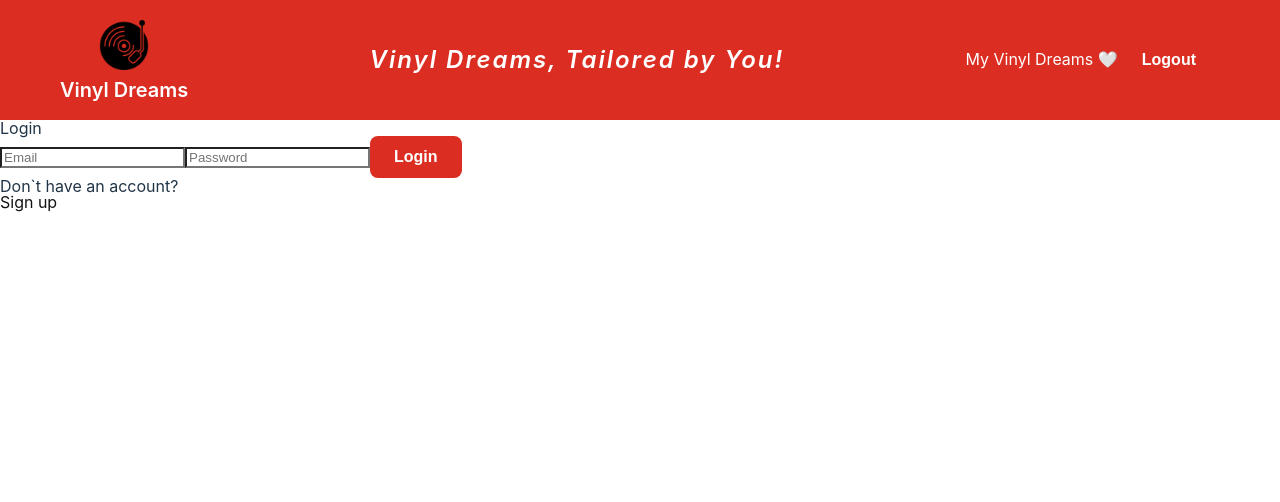
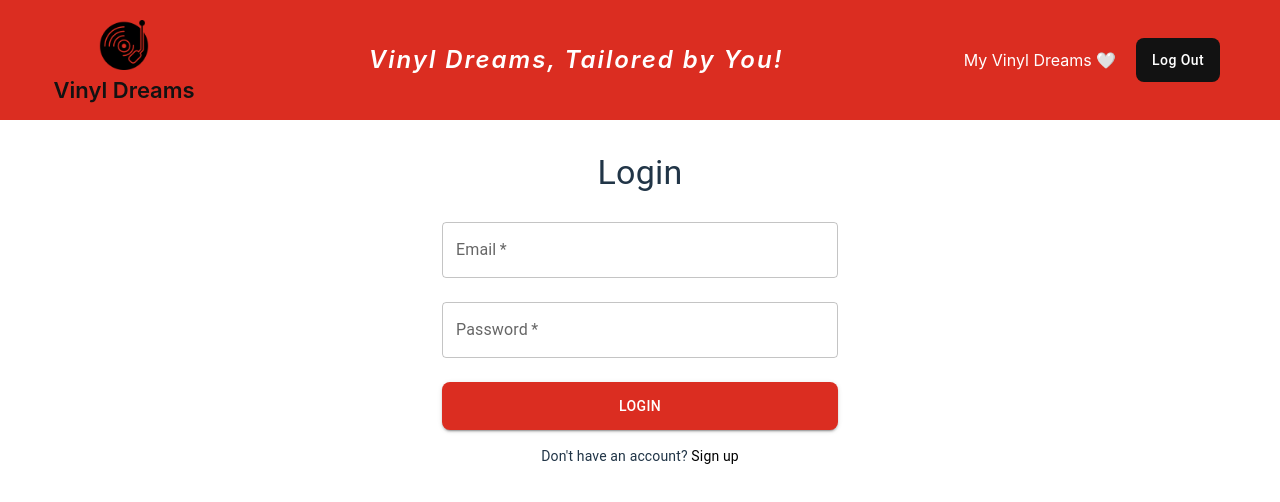
Before and after one commit to VladaBessikalo/VinylDreams, a React (Vite) app: page /login in a window 1280 px wide. Shown: the top 502 px of the page. Built offline with nearby package versions, Linux system fonts and the light colour scheme; no server answers; sample sign-in values are in the browser's storage; the HTML template or start-up script is replaced by a standard one.

Commit message:
style: create button components

```diff
--- a/package.json
+++ b/package.json
@@ -10,6 +10,9 @@
     "preview": "vite preview"
   },
   "dependencies": {
+    "@emotion/react": "^11.14.0",
+    "@emotion/styled": "^11.14.0",
+    "@mui/material": "^6.4.5",
     "crypto-randomuuid": "^1.0.0",
     "dotenv": "^16.4.7",
     "firebase": "^11.3.1",
--- a/src/App.scss
+++ b/src/App.scss
@@ -33,3 +33,13 @@ button {
     width: 20px;
     height: 20px;
 }
+
+.form {
+    &__toggle {
+        color: black;
+
+        &:hover {
+            color: red;
+        }
+    }
+}
--- /dev/null
+++ b/src/components/AppButton.jsx
@@ -0,0 +1,14 @@
+import { styled } from '@mui/material/styles';
+import { Button } from '@mui/material';
+
+export const AppButton = styled(Button)(() => ({
+    backgroundColor: 'rgb(219, 45, 33)',
+    color: 'rgb(255, 255, 255)',
+    padding: '12px 24px',
+    borderRadius: '8px',
+    '&:hover': {
+        backgroundColor: 'rgb(18, 18, 18)',
+        color: 'rgb(255, 255, 255)',
+        boxShadow: '0px 4px 10px rgba(219, 45, 33, 0.5)'
+    }
+}));
--- /dev/null
+++ b/src/components/AuthForm.jsx
@@ -0,0 +1,90 @@
+import { useState } from 'react';
+import { useNavigate } from 'react-router-dom';
+import { Link } from 'react-router-dom';
+import Header from './Header.jsx';
+import { TextField, Typography, Container, Box } from '@mui/material';
+import { AppButton } from './AppButton.jsx';
+
+const AuthForm = ({ onSubmit, heading, linkText, linkPath, errorMessage }) => {
+    const [email, setEmail] = useState('');
+    const [password, setPassword] = useState('');
+    const [error, setError] = useState('');
+
+    const navigate = useNavigate();
+
+    const handleSubmit = async (e) => {
+        e.preventDefault();
+        setError('');
+        try {
+            await onSubmit(email, password);
+            navigate('/wishlist');
+        } catch (err) {
+            setError(errorMessage || `Error: ${err.message}`);
+        }
+    };
+
+    return (
+        <>
+            <Header />
+            <Container maxWidth="xs">
+                <Box
+                    sx={{
+                        display: 'flex',
+                        flexDirection: 'column',
+                        alignItems: 'center',
+                        marginTop: 4
+                    }}
+                >
+                    <Typography variant="h4" component="h1" gutterBottom>
+                        {heading}
+                    </Typography>
+                    {error && (
+                        <Typography color="error" variant="body2" gutterBottom>
+                            {error}
+                        </Typography>
+                    )}
+                    <form onSubmit={handleSubmit} style={{ width: '100%' }}>
+                        <TextField
+                            fullWidth
+                            label="Email"
+                            type="email"
+                            value={email}
+                            onChange={(e) => setEmail(e.target.value)}
+                            margin="normal"
+                            required
+                        />
+                        <TextField
+                            fullWidth
+                            label="Password"
+                            type="password"
+                            value={password}
+                            onChange={(e) => setPassword(e.target.value)}
+                            margin="normal"
+                            required
+                        />
+                        <AppButton
+                            type="submit"
+                            variant="contained"
+                            fullWidth
+                            sx={{ marginTop: 2 }}
+                        >
+                            {heading}
+                        </AppButton>
+                    </form>
+                    <Typography variant="body2" sx={{ marginTop: 2 }}>
+                        {linkText}{' '}
+                        <Link
+                            to={linkPath}
+                            style={{ textDecoration: 'none' }}
+                            className="form__toggle"
+                        >
+                            {heading === 'Login' ? 'Sign up' : 'Login'}
+                        </Link>
+                    </Typography>
+                </Box>
+            </Container>
+        </>
+    );
+};
+
+export default AuthForm;
--- a/src/components/Header.jsx
+++ b/src/components/Header.jsx
@@ -2,6 +2,7 @@ import { Link, useLocation } from 'react-router-dom';
 import { useAuth } from '../auth/context/AuthContext.jsx';
 import './Header.scss';
 import vinylIcon from '../assets/vinyl-icon.png';
+import { HeaderButton } from './HeaderButton.jsx';
 
 export default function Header() {
     const { user, logOut } = useAuth();
@@ -20,7 +21,7 @@ export default function Header() {
                 </Link>
             </header>
             <div className="header__motto"> Vinyl Dreams, Tailored by You!</div>
-            <nav className="header_nav">
+            <nav className="header__nav">
                 {user ? (
                     <>
                         {pathname === '/wishlist' ? (
@@ -28,10 +29,14 @@ export default function Header() {
                         ) : (
                             <Link to="/wishlist">My Vinyl Dreams 🤍</Link>
                         )}
-                        <button onClick={logOut}>Logout</button>
+                        <HeaderButton onClick={logOut}>Log out</HeaderButton>
                     </>
                 ) : (
-                    pathname === '/' && <Link to="/login">Login</Link>
+                    pathname === '/' && (
+                        <Link to="/login">
+                            <HeaderButton>Login</HeaderButton>
+                        </Link>
+                    )
                 )}
             </nav>
         </div>
--- a/src/components/Header.scss
+++ b/src/components/Header.scss
@@ -21,12 +21,20 @@
         color: white;
         letter-spacing: 2px;
     }
+
+    &__nav {
+        display: flex;
+        flex-wrap: wrap;
+        align-items: center;
+        justify-content: center;
+    }
 }
 
 .vinyl-logo {
     display: flex;
     flex-direction: column;
-    align-items: center; // Ensure elements stay centered
+    align-items: center;
+    text-align: center;
 
     &__vinyl-icon {
         width: 50px;
@@ -39,15 +47,12 @@
         margin-top: 10px;
         font-size: 20px;
         font-weight: 600;
-        color: white;
+        color: rgb(18, 18, 18);
         transition: color 0.3s ease;
-    }
-
-    &:hover .vinyl-logo__text {
-        color: black; // Text color changes on hover
+        transform: scale(1.1);
     }
 
     &:hover .vinyl-logo__vinyl-icon {
-        transform: scale(1.1); // Slightly enlarges icon for effect
+        transform: scale(1.1);
     }
 }
--- /dev/null
+++ b/src/components/HeaderButton.jsx
@@ -0,0 +1,17 @@
+import { styled } from '@mui/material/styles';
+import { Button } from '@mui/material';
+
+export const HeaderButton = styled(Button)(() => ({
+    backgroundColor: 'rgb(18, 18, 18)',
+    color: 'rgb(255, 255, 255)',
+    padding: '10px 16px',
+    borderRadius: '8px',
+    '&:hover': {
+        backgroundColor: 'rgb(255, 255, 255)',
+        color: 'rgb(18, 18, 18)',
+        boxShadow: '0px 4px 10px rgba(219, 45, 33, 0.5)',
+        borderRadius: '8px'
+    },
+    margin: '0 0 0 20px',
+    textTransform: 'capitalize'
+}));
--- a/src/pages/Login.jsx
+++ b/src/pages/Login.jsx
@@ -1,54 +1,78 @@
-import { useState } from 'react';
+// import { useState } from 'react';
+// import { signInWithEmailAndPassword } from 'firebase/auth';
+// import { auth } from '../auth/firebaseConfig.jsx';
+// import { Link, useNavigate } from 'react-router-dom';
+// import Header from '../components/Header.jsx';
+
+// const Login = () => {
+//     const [email, setEmail] = useState('');
+//     const [password, setPassword] = useState('');
+//     const [error, setError] = useState('');
+//     const navigate = useNavigate();
+
+//     const handleLogin = async (e) => {
+//         e.preventDefault();
+//         setError('');
+
+//         try {
+//             await signInWithEmailAndPassword(auth, email, password);
+//             navigate('/wishlist');
+//         } catch (error) {
+//             setError(`Invalid credentials, ${error.message}`);
+//         }
+//     };
+
+//     return (
+//         <div>
+//             <Header />
+//             <h2>Login</h2>
+//             {error && <p>{error}</p>}
+//             <form onSubmit={handleLogin}>
+//                 <input
+//                     type="email"
+//                     placeholder="Email"
+//                     value={email}
+//                     onChange={(e) => setEmail(e.target.value)}
+//                     required
+//                 />
+//                 <input
+//                     type="password"
+//                     placeholder="Password"
+//                     value={password}
+//                     onChange={(e) => setPassword(e.target.value)}
+//                     required
+//                 />
+//                 <button type="submit">Login</button>
+//             </form>
+//             <p>Don`t have an account?</p>
+//             <Link to="/signup" className="signup">
+//                 Sign up
+//             </Link>
+//         </div>
+//     );
+// };
+
+// export default Login;
+
 import { signInWithEmailAndPassword } from 'firebase/auth';
 import { auth } from '../auth/firebaseConfig.jsx';
-import { Link, useNavigate } from 'react-router-dom';
-import Header from '../components/Header.jsx';
+import AuthForm from '../components/AuthForm.jsx';
 
 const Login = () => {
-    const [email, setEmail] = useState('');
-    const [password, setPassword] = useState('');
-    const [error, setError] = useState('');
-    const navigate = useNavigate();
-
-    const handleLogin = async (e) => {
-        e.preventDefault();
-        setError('');
-
-        try {
-            await signInWithEmailAndPassword(auth, email, password);
-            navigate('/wishlist');
-        } catch (error) {
-            setError(`Invalid credentials, ${error.message}`);
-        }
+    const handleLogin = async (email, password) => {
+        await signInWithEmailAndPassword(auth, email, password);
     };
 
     return (
-        <div>
-            <Header />
-            <h2>Login</h2>
-            {error && <p>{error}</p>}
-            <form onSubmit={handleLogin}>
-                <input
-                    type="email"
-                    placeholder="Email"
-                    value={email}
-                    onChange={(e) => setEmail(e.target.value)}
-                    required
-                />
-                <input
-                    type="password"
-                    placeholder="Password"
-                    value={password}
-                    onChange={(e) => setPassword(e.target.value)}
-                    required
-                />
-                <button type="submit">Login</button>
-            </form>
-            <p>Don`t have an account?</p>
-            <Link to="/signup" className="signup">
-                Sign up
-            </Link>
-        </div>
+        <>
+            <AuthForm
+                heading="Login"
+                onSubmit={handleLogin}
+                linkText="Don't have an account?"
+                linkPath="/signup"
+                errorMessage="Invalid credentials"
+            />
+        </>
     );
 };
 
--- a/src/pages/SignUp.jsx
+++ b/src/pages/SignUp.jsx
@@ -1,46 +1,69 @@
-import { useState } from 'react';
+// import { useState } from 'react';
+// import { useAuth } from '../auth/context/AuthContext.jsx';
+// import { Link, useNavigate } from 'react-router-dom';
+
+// const SignUp = () => {
+//     const [email, setEmail] = useState('');
+//     const [password, setPassword] = useState('');
+//     const [error, setError] = useState('');
+//     const { signUp } = useAuth();
+//     const navigate = useNavigate();
+
+//     const handleSignUp = async (e) => {
+//         e.preventDefault();
+//         try {
+//             await signUp(email, password);
+//             navigate('/vinyldreams');
+//         } catch (error) {
+//             setError('Failed to create an account. Try again.', error);
+//         }
+//     };
+
+//     return (
+//         <div>
+//             <h2>Sign Up</h2>
+//             {error && <p>{error}</p>}
+//             <form onSubmit={handleSignUp}>
+//                 <input
+//                     type="email"
+//                     placeholder="Email"
+//                     onChange={(e) => setEmail(e.target.value)}
+//                     required
+//                 />
+//                 <input
+//                     type="password"
+//                     placeholder="Password"
+//                     onChange={(e) => setPassword(e.target.value)}
+//                     required
+//                 />
+//                 <button type="submit">Sign Up</button>
+//             </form>
+//             <p>Do you have an account?</p>
+//             <Link to="/login"> Login </Link>
+//         </div>
+//     );
+// };
+
+// export default SignUp;
+
 import { useAuth } from '../auth/context/AuthContext.jsx';
-import { Link, useNavigate } from 'react-router-dom';
+import AuthForm from '../components/AuthForm.jsx';
 
 const SignUp = () => {
-    const [email, setEmail] = useState('');
-    const [password, setPassword] = useState('');
-    const [error, setError] = useState('');
     const { signUp } = useAuth();
-    const navigate = useNavigate();
 
-    const handleSignUp = async (e) => {
-        e.preventDefault();
-        try {
-            await signUp(email, password);
-            navigate('/vinyldreams');
-        } catch (error) {
-            setError('Failed to create an account. Try again.', error);
-        }
+    const handleSignUp = async (email, password) => {
+        await signUp(email, password);
     };
 
     return (
-        <div>
-            <h2>Sign Up</h2>
-            {error && <p>{error}</p>}
-            <form onSubmit={handleSignUp}>
-                <input
-                    type="email"
-                    placeholder="Email"
-                    onChange={(e) => setEmail(e.target.value)}
-                    required
-                />
-                <input
-                    type="password"
-                    placeholder="Password"
-                    onChange={(e) => setPassword(e.target.value)}
-                    required
-                />
-                <button type="submit">Sign Up</button>
-            </form>
-            <p>Do you have an account?</p>
-            <Link to="/login"> Login </Link>
-        </div>
+        <AuthForm
+            heading="Sign Up"
+            onSubmit={handleSignUp}
+            linkText="Already have an account?"
+            linkPath="/login"
+            errorMessage="Failed to create an account. Try again."
+        />
     );
 };
 
```
Also changed, not shown: 1 other file (tests, documents, lock files or other folders).
